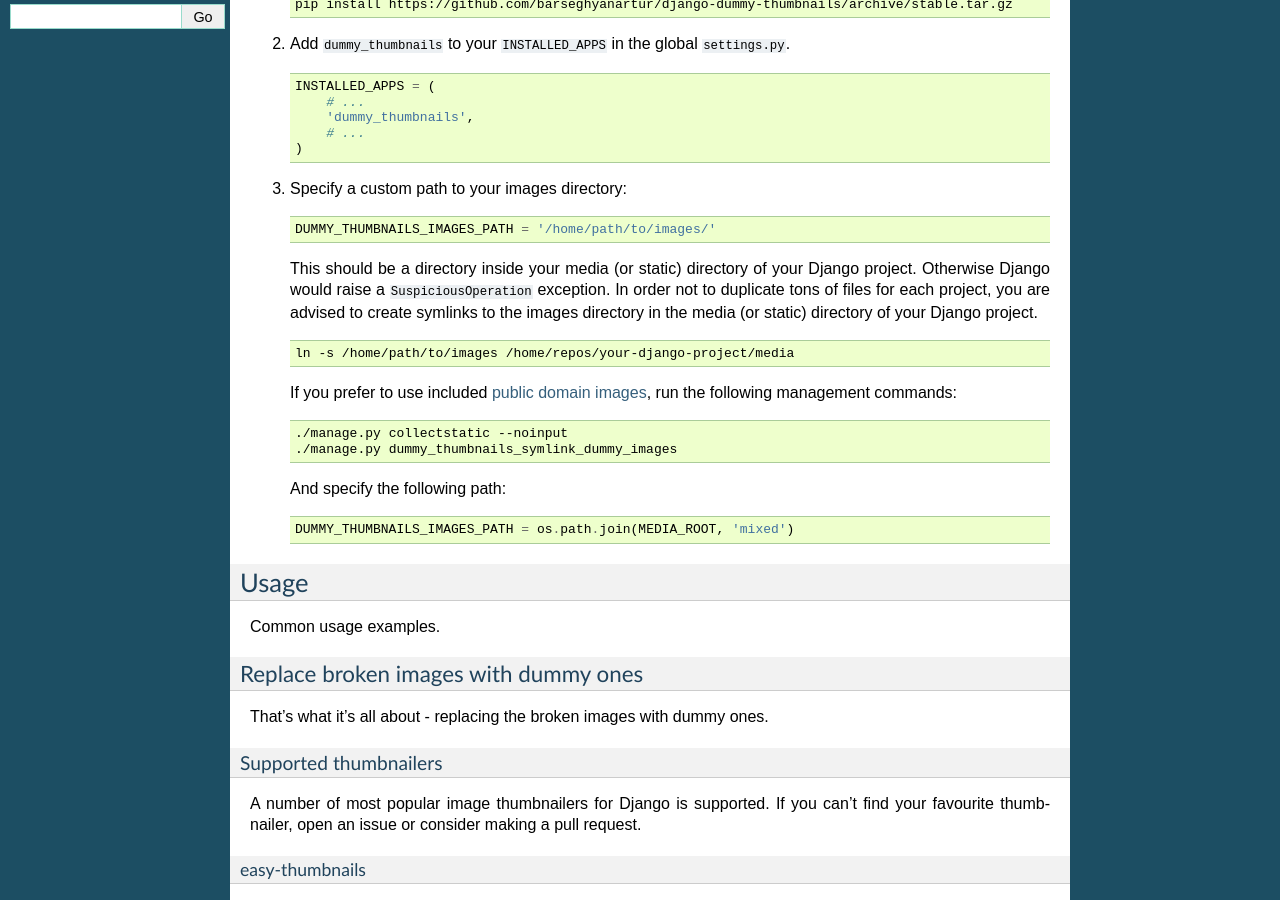
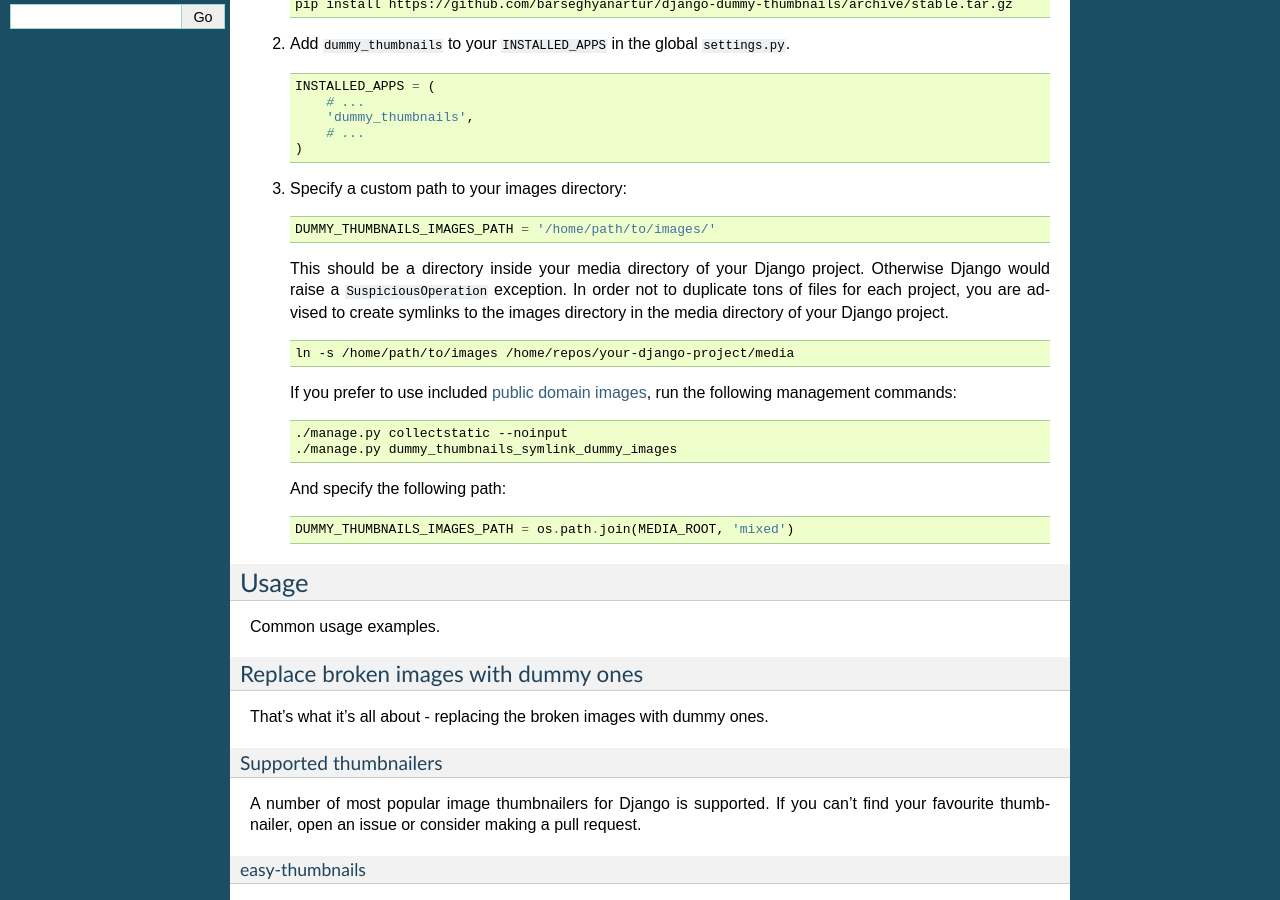
Before and after one commit to barseghyanartur/django-dummy-thumbnails, a Sphinx documentation site: the page built from docs/index.rst, in a window 1280 px wide and 900 px high, scrolled down 563 px. Built offline with Sphinx 7.4.7, drawn with Linux system fonts in a browser that asks for light colours; pages that are not in the unit, such as notebooks, are missing from menus.

Commit message:
fixes in docs

```diff
--- a/docs/index.rst
+++ b/docs/index.rst
@@ -48,11 +48,11 @@ Installation
 
         DUMMY_THUMBNAILS_IMAGES_PATH = '/home/path/to/images/'
 
-    This should be a directory inside your media (or static) directory of your
-    Django project. Otherwise Django would raise a ``SuspiciousOperation``
-    exception. In order not to duplicate tons of files for each project, you
-    are advised to create symlinks to the images directory in the media (or
-    static) directory of your Django project.
+    This should be a directory inside your media directory of your Django
+    project. Otherwise Django would raise a ``SuspiciousOperation`` exception.
+    In order not to duplicate tons of files for each project, you are advised
+    to create symlinks to the images directory in the media directory of your
+    Django project.
 
     .. code-block:: sh
 
```
Also changed, not shown: README.rst (+5 -5 lines).
